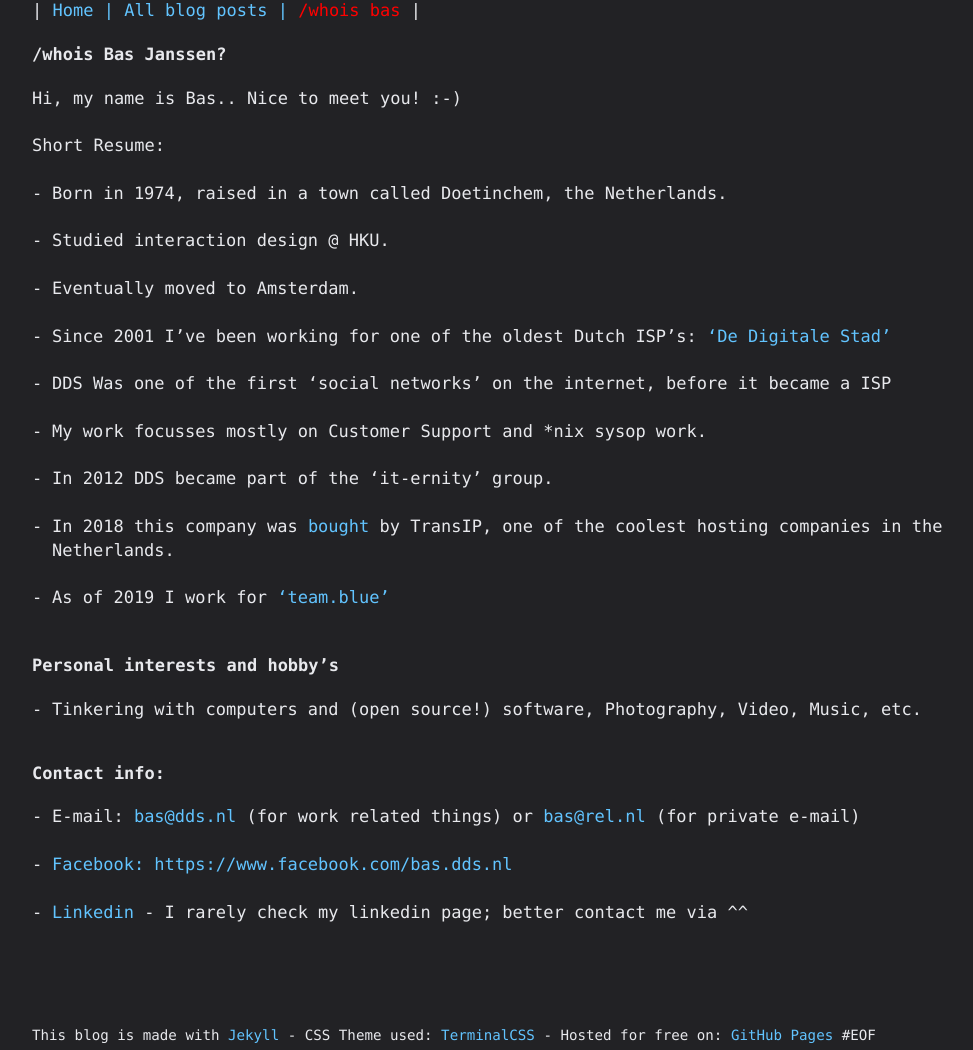
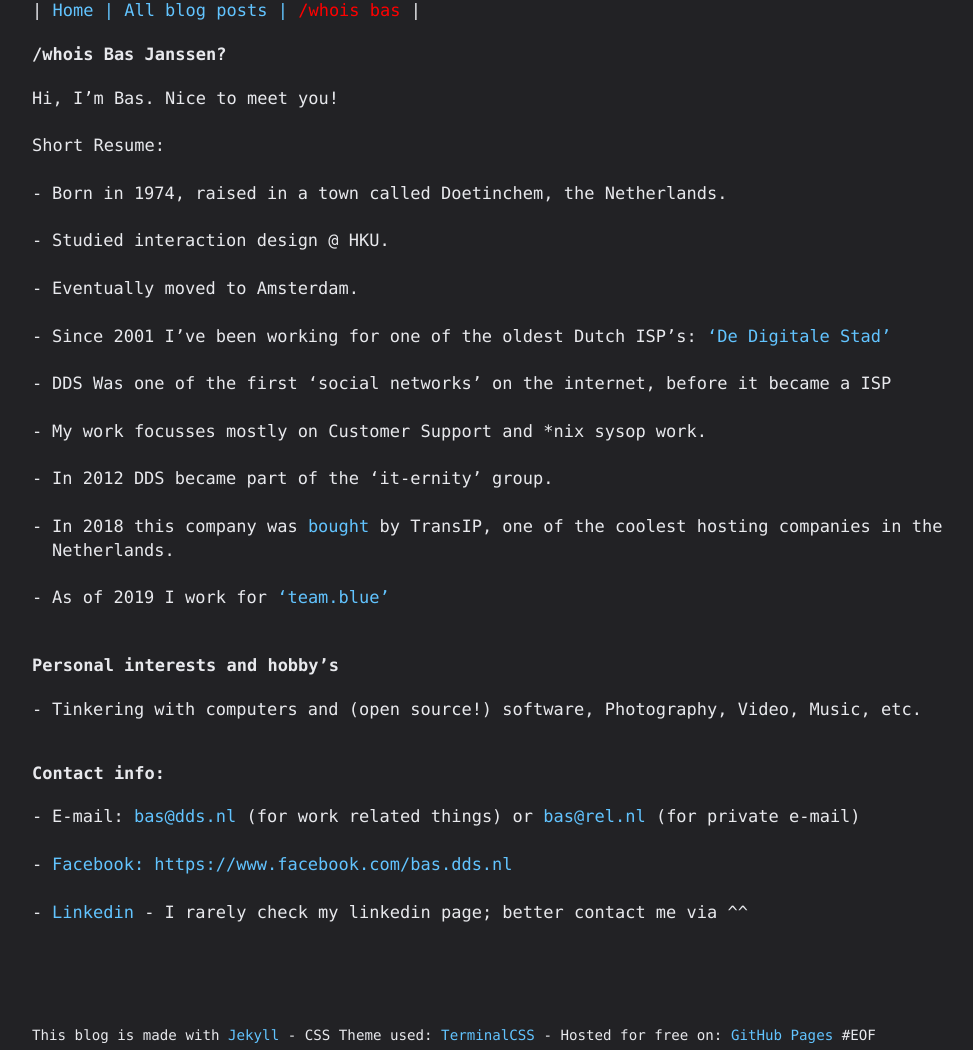
Before and after one commit to basdds/basdds.github.io, a Jekyll site: the page built from about.md, in a window 1280 px wide. Shown: the whole page, without its empty margins (118-1091 px from the left). Built offline with Jekyll 4.4.1, drawn with Linux system fonts in a browser that asks for light colours.

Commit message:
site update

```diff
--- a/about.md
+++ b/about.md
@@ -4,7 +4,7 @@
 ---
 # /whois Bas Janssen?
 
-Hi, my name is Bas.. Nice to meet you! :-)
+Hi, I'm Bas. Nice to meet you!
 
 Short Resume:
 
```
